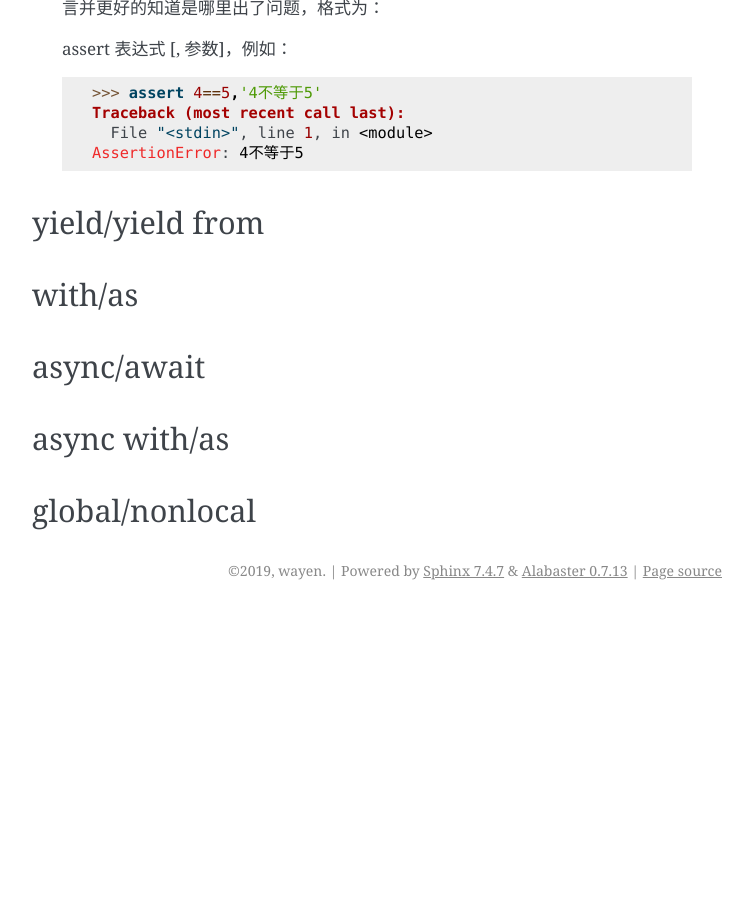
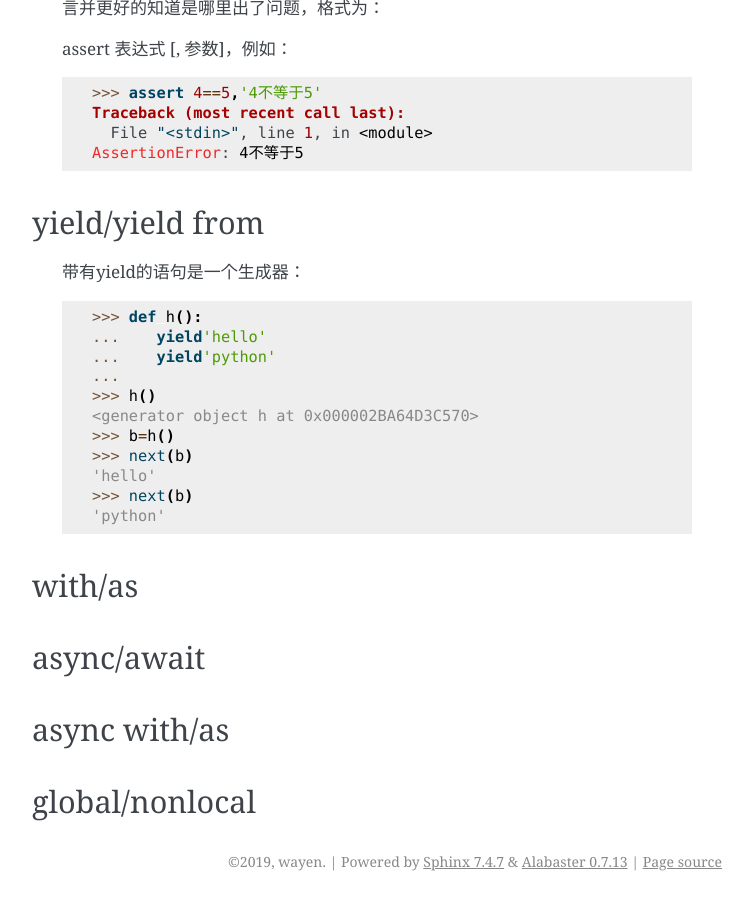
Before and after one commit to wojunnihou/pylearn, a Sphinx documentation site: the page built from doc/source/python/1_primary/keywords.rst, in a window 1280 px wide and 900 px high, scrolled down 9505 px. Shown: the whole window, without its empty margins (388-1141 px from the left). Built offline with Sphinx 7.4.7, drawn with Linux system fonts in a browser that asks for light colours; before the commit the page ends 10115 px from its top, so only the background shows below that.

```diff
--- a/doc/source/python/1_primary/keywords.rst
+++ b/doc/source/python/1_primary/keywords.rst
@@ -456,6 +456,22 @@
 yield/yield from
 ------------------
 
+    带有yield的语句是一个生成器：
+
+        >>> def h():
+        ...    yield'hello'
+        ...    yield'python'
+        ...
+        >>> h()
+        <generator object h at 0x000002BA64D3C570>
+        >>> b=h()
+        >>> next(b)
+        'hello'
+        >>> next(b)
+        'python'
+
+
+
 
 with/as
 --------------------
```
